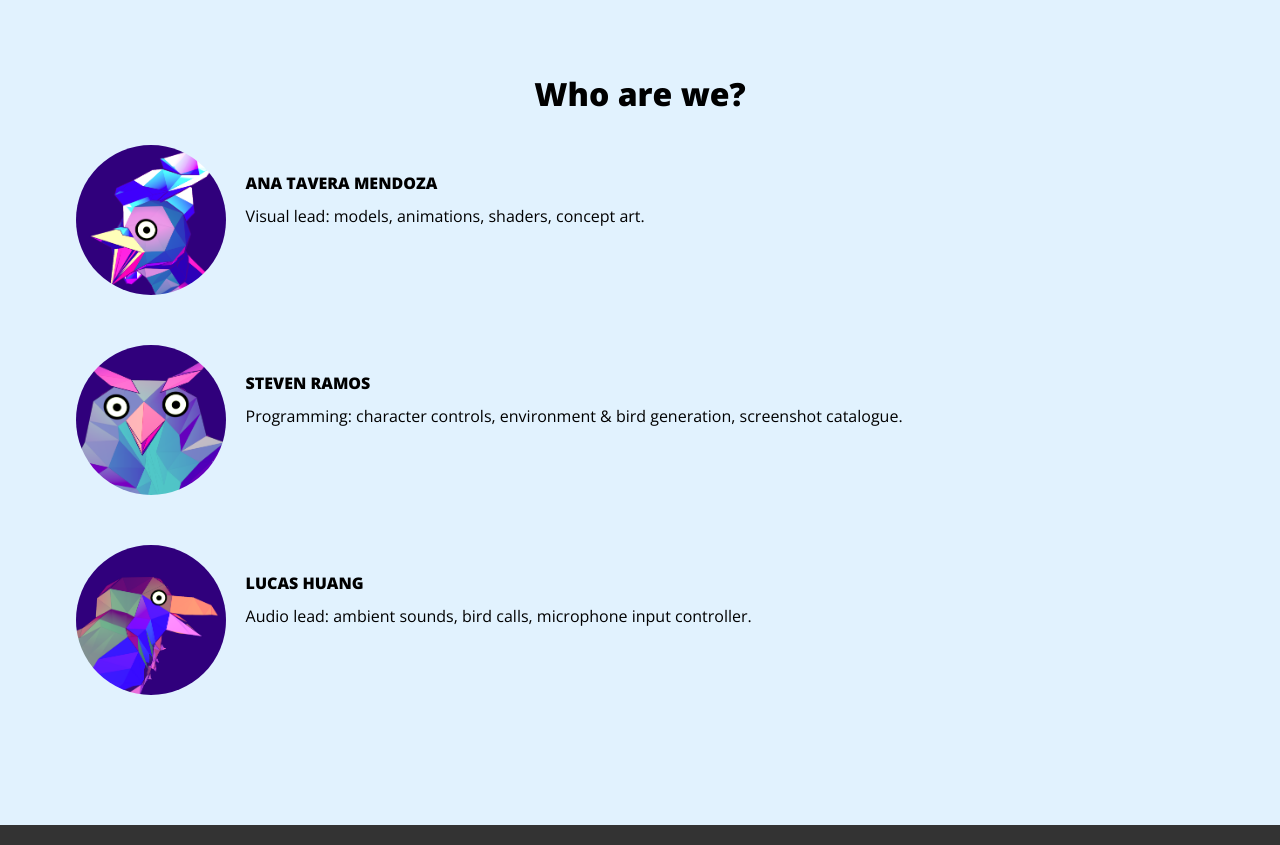
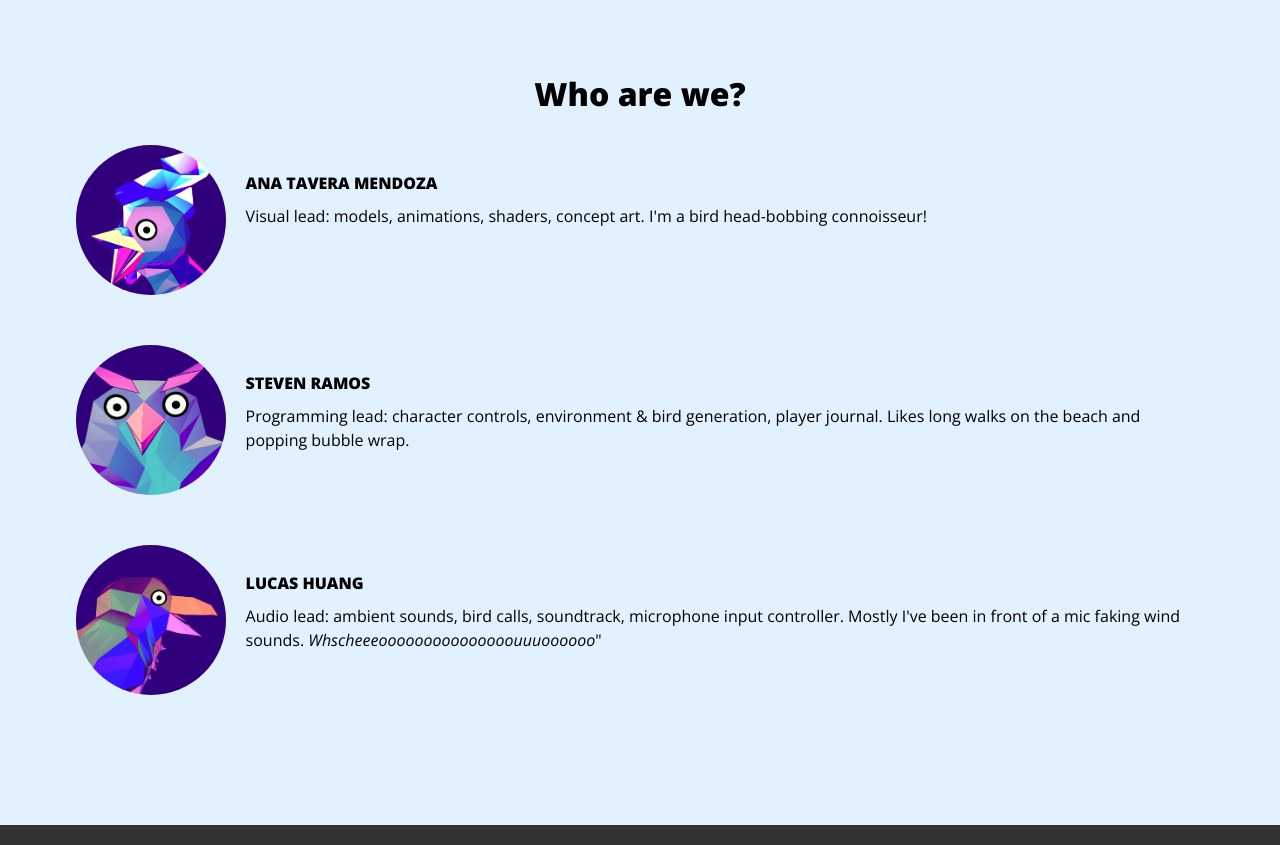
Before and after one commit to pt8o/nestling-site, a Jekyll site: the page built from docs/index.html, in a window 1280 px wide and 900 px high, scrolled down 1856 px, cut to the strip 55-900 px from the top of the window. Built offline with Jekyll 4.4.1, drawn with Linux system fonts in a browser that asks for light colours.

```diff
--- a/docs/index.html
+++ b/docs/index.html
@@ -34,17 +34,17 @@
   <div class='profile'>
     <img class='portrait' src='./img/portrait_ana.png'/>
     <h3>Ana Tavera Mendoza</h3>
-    <p>Visual lead: models, animations, shaders, concept art.</p>
+    <p>Visual lead: models, animations, shaders, concept art. I'm a bird head-bobbing connoisseur!</p>
   </div>
   <div class='profile'>
     <img class='portrait' src='./img/portrait_steven.png'/>
     <h3>Steven Ramos</h3>
-    <p>Programming: character controls, environment & bird generation, screenshot catalogue.</p>
+    <p>Programming lead: character controls, environment & bird generation, player journal. Likes long walks on the beach and popping bubble wrap.</p>
   </div>
   <div class='profile'>
     <img class='portrait' src='./img/portrait_lucas.png'/>
     <h3>Lucas Huang</h3>
-    <p>Audio lead: ambient sounds, bird calls, microphone input controller.</p>
+    <p>Audio lead: ambient sounds, bird calls, soundtrack, microphone input controller. Mostly I've been in front of a mic faking wind sounds. <i>Whscheeeooooooooooooooouuuoooooo</i>"</p>
   </div>
 </div>
 
```
